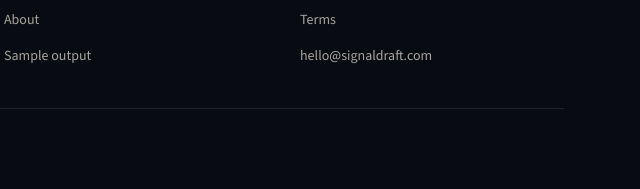
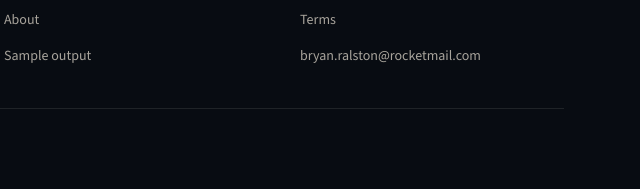
Before and after one commit to BryanRalston/signal-draft, a plain HTML site: page index.html in a window 1280 px wide. Shown: the part 3755-3944 px from the top of the page, 636-1276 px from the left. Drawn offline with nearby package versions, Linux system fonts and the light colour scheme.

Commit message:
Set contact email to bryan.ralston@rocketmail.com

```diff
--- a/assets/js/config.js
+++ b/assets/js/config.js
@@ -2,9 +2,8 @@
 window.SD_CONFIG = {
   siteName: 'SignalDraft',
   tagline: 'Surveys built from your market, not from a template.',
-  contactEmail: 'hello@signaldraft.com',
-  /** FormSubmit.co — replace email in URL when domain is ready */
-  formSubmitUrl: 'https://formsubmit.co/hello@signaldraft.com',
+  contactEmail: 'bryan.ralston@rocketmail.com',
+  formSubmitUrl: 'https://formsubmit.co/bryan.ralston@rocketmail.com',
   calendlyUrl: '', // optional: paste Calendly link for "Book a call"
   foundingSlots: 10,
   storageKey: 'sd_intake_v1',
--- a/index.html
+++ b/index.html
@@ -170,7 +170,7 @@
             <li>Mapped to original objectives</li>
             <li>Priority 48-hour turnaround</li>
           </ul>
-          <a href="mailto:hello@signaldraft.com" class="btn btn-secondary" style="width:100%">Contact us</a>
+          <a href="mailto:bryan.ralston@rocketmail.com" class="btn btn-secondary" style="width:100%">Contact us</a>
         </div>
       </div>
     </div>
@@ -182,7 +182,7 @@
       <p style="color:var(--parchment-dim);margin-bottom:1.5rem">Complete the research brief in about 8 minutes. Preview your instrument immediately. We review and respond within 48 hours.</p>
       <div style="display:flex;gap:0.75rem;justify-content:center;flex-wrap:wrap">
         <a href="create/" class="btn btn-primary">Start your brief</a>
-        <a href="mailto:hello@signaldraft.com?subject=SignalDraft%20—%20Book%20a%20call" class="btn btn-secondary">Book a call</a>
+        <a href="mailto:bryan.ralston@rocketmail.com?subject=SignalDraft%20—%20Book%20a%20call" class="btn btn-secondary">Book a call</a>
       </div>
     </div>
   </section>
@@ -204,7 +204,7 @@
         <ul class="footer-links">
           <li><a href="privacy.html">Privacy</a></li>
           <li><a href="terms.html">Terms</a></li>
-          <li><a href="mailto:hello@signaldraft.com">hello@signaldraft.com</a></li>
+          <li><a href="mailto:bryan.ralston@rocketmail.com">bryan.ralston@rocketmail.com</a></li>
         </ul>
       </div>
     </div>
```
Also changed, not shown: about.html (+1 -1 lines), privacy.html (+2 -2 lines), terms.html (+1 -1 lines), README.md.
